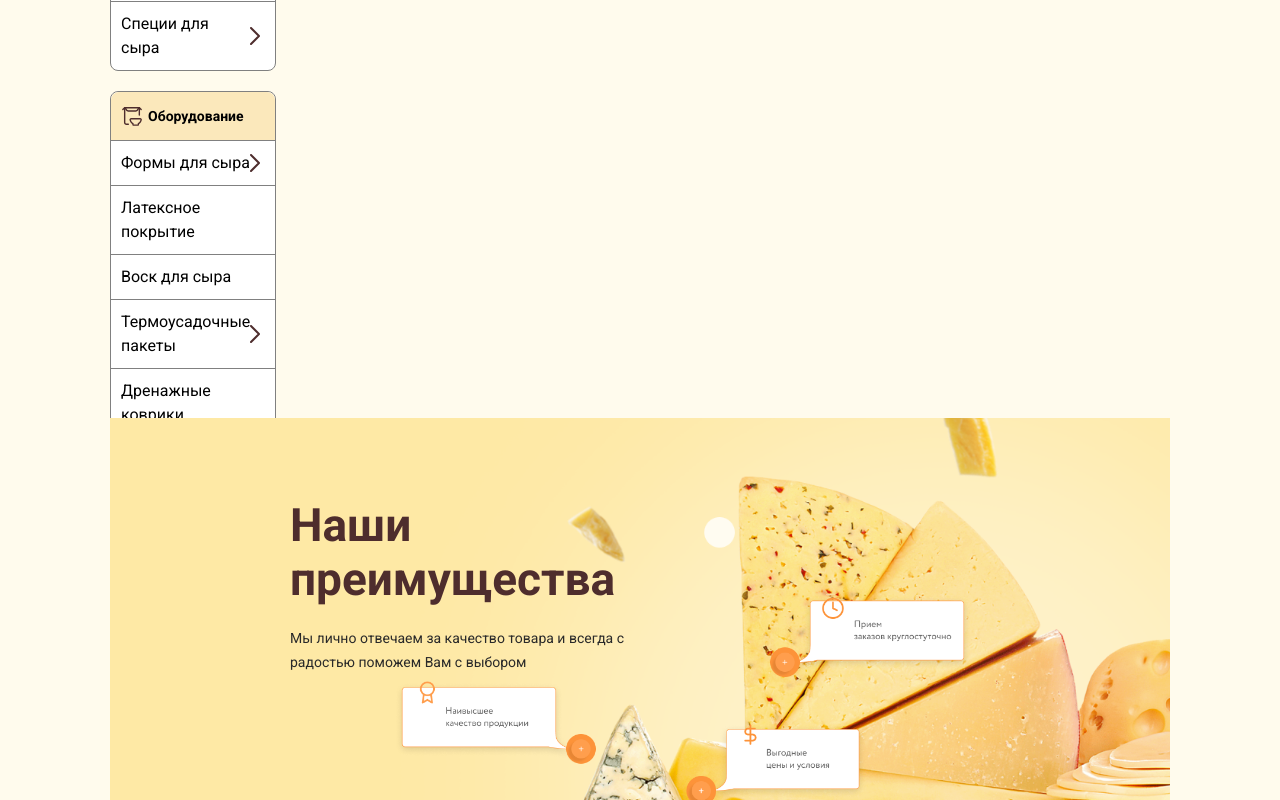
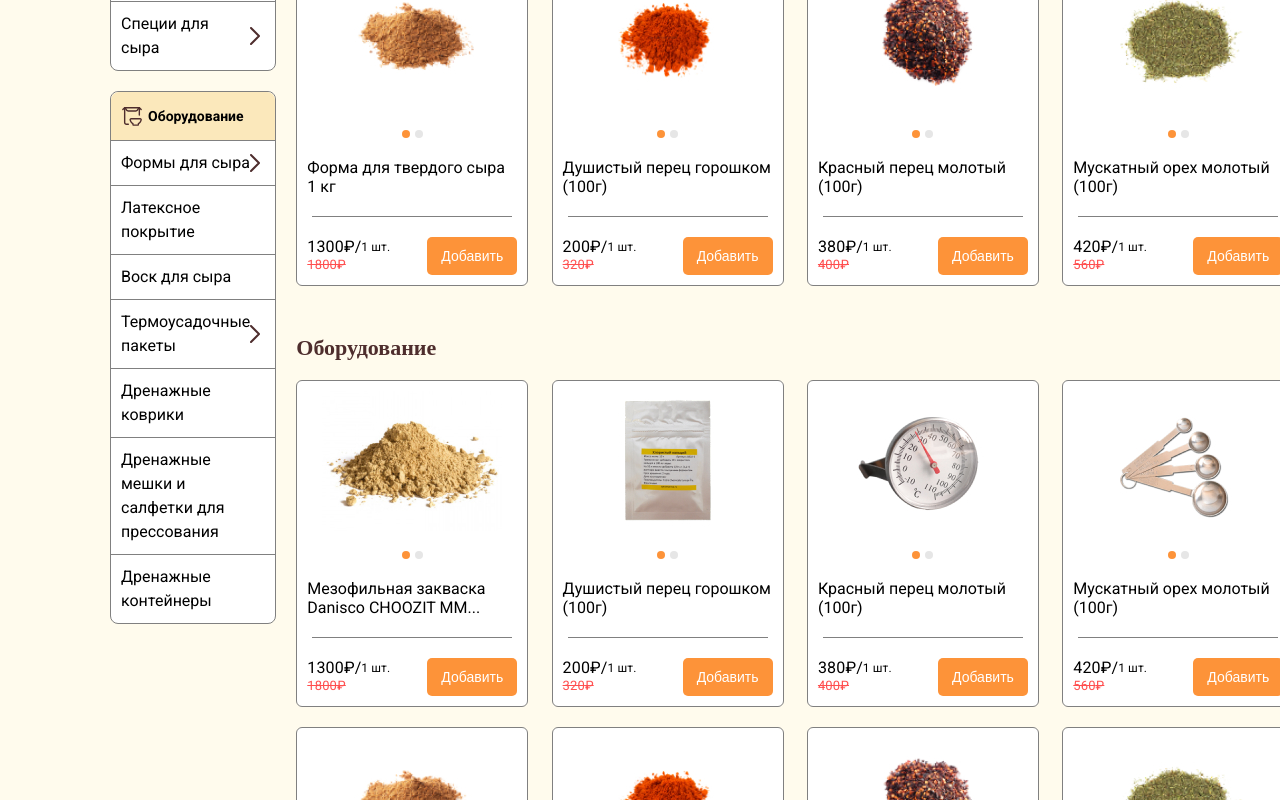
Before and after one commit to farkhodoffcodes/cheesemaking-with-team, a React (Create React App) app: page / in a window 1280 px wide. Shown: the part 1040-1840 px from the top of the page. Built offline with nearby package versions, Linux system fonts and the light colour scheme.

Commit message:
finish-card

```diff
--- a/public/api/db.json
+++ b/public/api/db.json
@@ -4,7 +4,7 @@
             "id" : 1,
             "title" : "Мезофильная закваска Danisco CHOOZIT MM...",
             "price" : 1300,
-            "second-price" : 1800,
+            "secondPrice" : 1800,
             "things" : "1 шт.",
             "image" : "./img/light-sand.jpg",
             "link" : "./img/light-sand.jpg"
@@ -13,7 +13,7 @@
             "id" : 2,
             "title" : "Душистый перец горошком (100г)",
             "price" : 200,
-            "second-price" : 320,
+            "secondPrice" : 320,
             "things" : "1 шт.",
             "image" : "./img/gorchok.jpg",
             "link" : "./img/gorchok.jpg"
@@ -22,7 +22,7 @@
             "id" : 3,
             "title" : "Красный перец молотый (100г)",
             "price" : 380,
-            "second-price" : 400,
+            "secondPrice" : 400,
             "things" : "1 шт.",
             "image" : "./img/spidometr.jpg",
             "link" : "./img/spidometr.jpg"
@@ -31,7 +31,7 @@
             "id" : 4,
             "title" : "Мускатный орех молотый (100г)",
             "price" : 420,
-            "second-price" : 560,
+            "secondPrice" : 560,
             "things" : "1 шт.",
             "image" : "./img/zoom.jpg",
             "link" : "./img/zoom.jpg"
@@ -40,7 +40,7 @@
             "id" : 5,
             "title" : "Форма для твердого сыра 1 кг",
             "price" : 1300,
-            "second-price" : 1800,
+            "secondPrice" : 1800,
             "things" : "1 шт.",
             "image" : "./img/yellow-sand.jpg",
             "link" : "./img/yellow-sand.jpg"
@@ -49,7 +49,7 @@
             "id" : 6,
             "title" : "Душистый перец горошком (100г)",
             "price" : 200,
-            "second-price" : 320,
+            "secondPrice" : 320,
             "things" : "1 шт.",
             "image" : "./img/red-sand.jpg",
             "link" : "./img/red-sand.jpg"
@@ -58,7 +58,7 @@
             "id" : 7,
             "title" : "Красный перец молотый (100г)",
             "price" : 380,
-            "second-price" : 400,
+            "secondPrice" : 400,
             "things" : "1 шт.",
             "image" : "./img/brown-sand.jpg",
             "link" : "./img/brown-sand.jpg"
@@ -67,7 +67,7 @@
             "id" : 8,
             "title" : "Мускатный орех молотый (100г)",
             "price" : 420,
-            "second-price" : 560,
+            "secondPrice" : 560,
             "things" : "1 шт.",
             "image" : "./img/green-sand.jpg",
             "link" : "./img/green-sand.jpg"
--- a/src/components/Card/Card.jsx
+++ b/src/components/Card/Card.jsx
@@ -1,60 +1,86 @@
-import React, {useState, useEffect } from 'react'
+import React, { useState, useEffect } from 'react';
 
-const Api_url = "/api/db.json"
 const Card = () => {
-  const [data, setData] = useState([])
+  const [ingredients, setIngredients] = useState([]);
+  const [plate, setPlate] = useState([]);
 
   useEffect(() => {
     const fetchData = async () => {
       try {
-      const response = await fetch(Api_url)
-      const json = await response.json()
-      setData(json)
+        const response = await fetch('/api/db.json');
+        const jsonData = await response.json();
+        setIngredients(jsonData.ingredients);
+        setPlate(jsonData.plate);
       } catch (error) {
-        console.log("error", error)
+        console.error('Ошибка при загрузке данных:', error);
       }
-    }
-    fetchData()
-  }, [])
+    };
+
+    fetchData();
+  }, []);
+
   return (
     <div className="card-block">
-      <div className="ingredients--promo">
+      {/* <div className="ingredients--promo">
         <div className="ingredients-h4">Популярные товары</div>
         <div className="promo-p">Акции</div>
-      </div>
+      </div> */}
       <div className="card-h2-ingredients">Ингредиенты</div>
       <div className="block-of-card">
         <div className="block-one">
-            <div className="home-block-of-card">
-
+          {ingredients.map((ingredient) => (
+            <div className="home-block-of-card" key={ingredient.id}>
+              <img src={ingredient.image} alt={ingredient.title} />
+              <div className="two-circles">
+                <div className="first-circle"></div>
+                <div className="second-circle"></div>
               </div>
-            <div className="home-block-of-card">
-
+              <p>{ingredient.title}</p>
+              <div className="hr-line"></div>
+              <div className="txt-btn-component">
+                <div className="text-prices">
+                  <div className="price-and-things">
+                  <p className='price-p'>{ingredient.price}₽</p>
+                  /
+                  <p className='things-p'>{ingredient.things}</p>
                   </div>
-            <div className="home-block-of-card">
-
+                  <p className='second-price-p'>{ingredient.secondPrice}₽</p>
                 </div>
-            <div className="home-block-of-card">
-
+                <button>Добавить</button>
               </div>
             </div>
+          ))}
+        </div>
+      </div>
+      <div className="card-h2-ingredients">Оборудование</div>
+      <div className="block-of-card">
         <div className="block-one">
-            <div className="home-block-of-card">
-
+          {ingredients.map((ingredient) => (
+            <div className="home-block-of-card" key={ingredient.id}>
+              <img src={ingredient.image} alt={ingredient.title} />
+              <div className="two-circles">
+                <div className="first-circle"></div>
+                <div className="second-circle"></div>
               </div>
-            <div className="home-block-of-card">
-
+              <p>{ingredient.title}</p>
+              <div className="hr-line"></div>
+              <div className="txt-btn-component">
+                <div className="text-prices">
+                  <div className="price-and-things">
+                  <p className='price-p'>{ingredient.price}₽</p>
+                  /
+                  <p className='things-p'>{ingredient.things}</p>
                   </div>
-            <div className="home-block-of-card">
-
+                  <p className='second-price-p'>{ingredient.secondPrice}₽</p>
                 </div>
-            <div className="home-block-of-card">
-
+                <button>Добавить</button>
+              </div>
+            </div>
+          ))}
         </div>
       </div>
     </div>
-    </div>
-  )
-}
+  );
+};
 
-export default Card
+export default Card;
--- a/src/index.css
+++ b/src/index.css
@@ -336,7 +336,6 @@ hr {
 .ingredients--promo{
   display: flex;
   align-self: center;
-  margin-bottom: 30px;
 }
 
 .ingredients-h4{
@@ -374,6 +373,7 @@ hr {
   color: #4E2D2D;
   line-height: 24px;
   margin-bottom: 20px;
+  margin-top: 30px;
 }
 
 .header-of-sidebar{
@@ -423,8 +423,7 @@ hr {
 }
 
 .block-of-card{
-  width: 888px;
-  height: 650px;
+  width: 998px;
   /* background-color: blueviolet; */
   display: flex;
   flex-direction: column;
@@ -432,14 +431,86 @@ hr {
   .block-one{
     display: flex;
     width: 100%;
-    height: 350px;
     /* background-color: aqua; */
+    flex-wrap: wrap;
     justify-content: space-between;
 
     .home-block-of-card{
-      width: 208px;
-      height: 300px;
-      /* background-color: aquamarine; */
+      gap: 20px;
+      margin-bottom: 20px;
+      padding: 10px 10px;
+      width: 232px;
+      display: flex;
+      border: 1px solid gray;
+      align-items: center;
+      flex-direction: column;
+      background-color: white;
+      border-radius: 6px;
+
+      .hr-line{
+        width: 200px;
+        height: 1px;
+        background-color: gray;
+      }
+      .txt-btn-component{
+        display: flex;
+        justify-content: space-between;
+        width: 100%;
+        .text-prices{
+          .price-and-things{
+            display: flex;
+
+            .price-p{
+              font-size: 16px;
+              font-weight: 400;
+              line-height: 20px;
+              letter-spacing: 0.01em;
+            }
+            .things-p{
+              font-size: 12px;
+              font-weight: 400;
+              line-height: 20px;
+              letter-spacing: 0.01em;
+            }
+          }
+          .second-price-p{
+            font-size: 13px;
+            font-weight: 400;
+            line-height: 16px;
+            letter-spacing: 0.01em;
+            color: #FF4F4F;
+            text-decoration: line-through;
+          }
+        }
+        button{
+          background-color: #FD9339;
+          border-radius: 5px;
+          border: 0;
+          color: white;
+          padding: 7px;
+          width: 90px;
+          font-size: 14px;
+          font-weight: 400;
+          line-height: 24px;
+        }
+      }
+      .two-circles{
+        display: flex;
+        width: 10%;
+        justify-content: space-between;
+        .first-circle{
+          width: 8px;
+          height: 8px;
+          border-radius: 100%;
+          background-color: #FD9339;
+        }
+        .second-circle{
+          width: 8px;
+          height: 8px;
+          border-radius: 100%;
+          background-color: #E6E6E6;
+        }
+      }
     }
   }
 }
```
Lines whose indentation alone changed are shown as unchanged.
